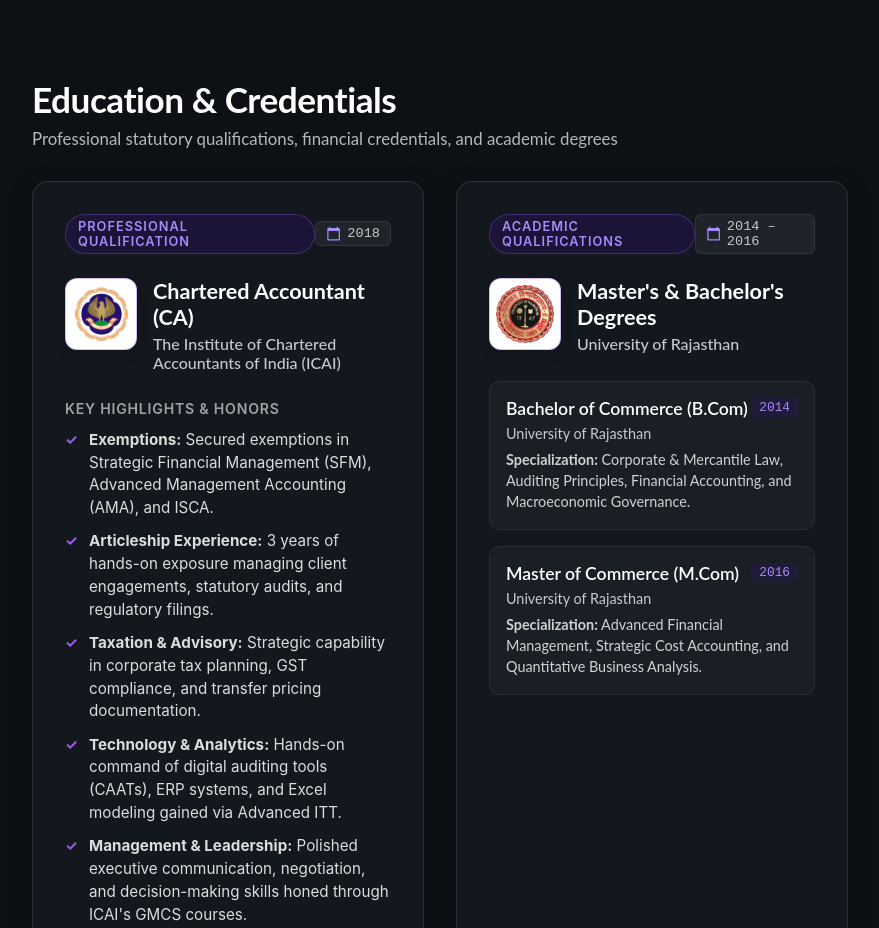
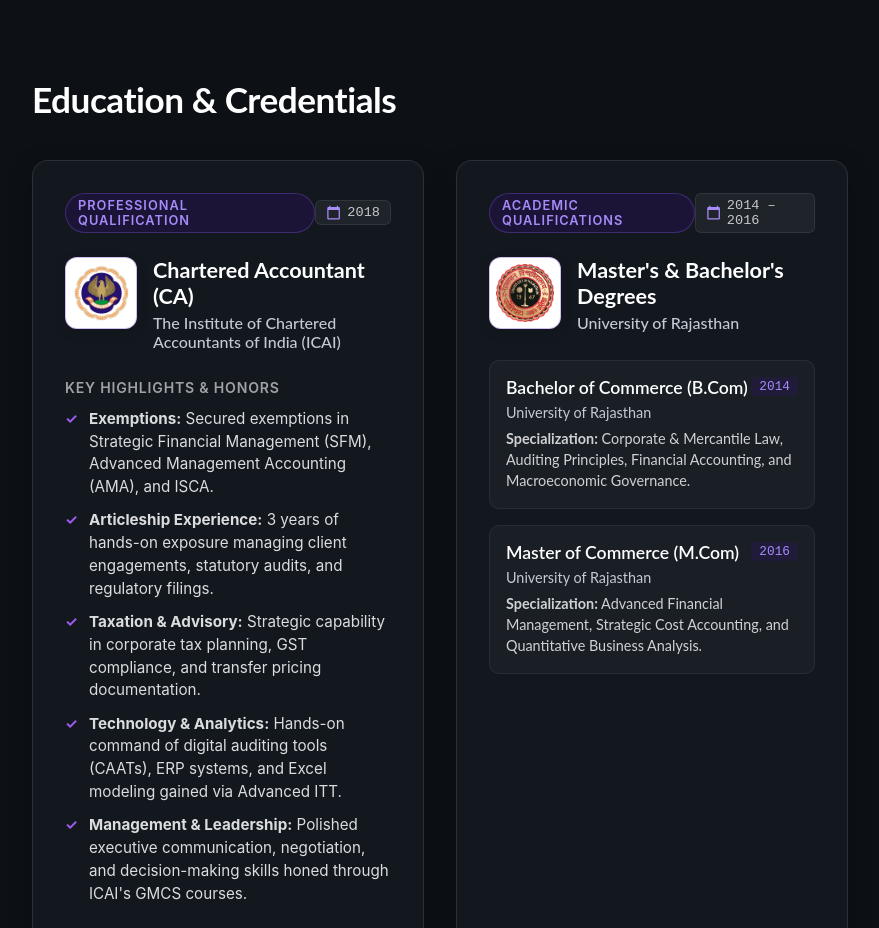
Before and after one commit to Ashishpandla07/Portfolio, a React (Create React App) app: page / in a window 1280 px wide. Shown: the part 4360-5288 px from the top of the page, without its empty margins (330-1209 px from the left). Built offline with nearby package versions, Linux system fonts and the light colour scheme.

Commit message:
Remove subtitle from Education section

```diff
--- a/src/components/Education.tsx
+++ b/src/components/Education.tsx
@@ -9,8 +9,7 @@
     <div className="education-container" id="credentials">
       <div className="section-header">
         <h1>Education & Credentials</h1>
-        <p className="section-subtitle">Professional statutory qualifications, financial credentials, and academic degrees</p>
-      </div>
+        </div>
 
       <div className="education-grid">
         {/* Entry 1: Chartered Accountant Qualification */}
```
